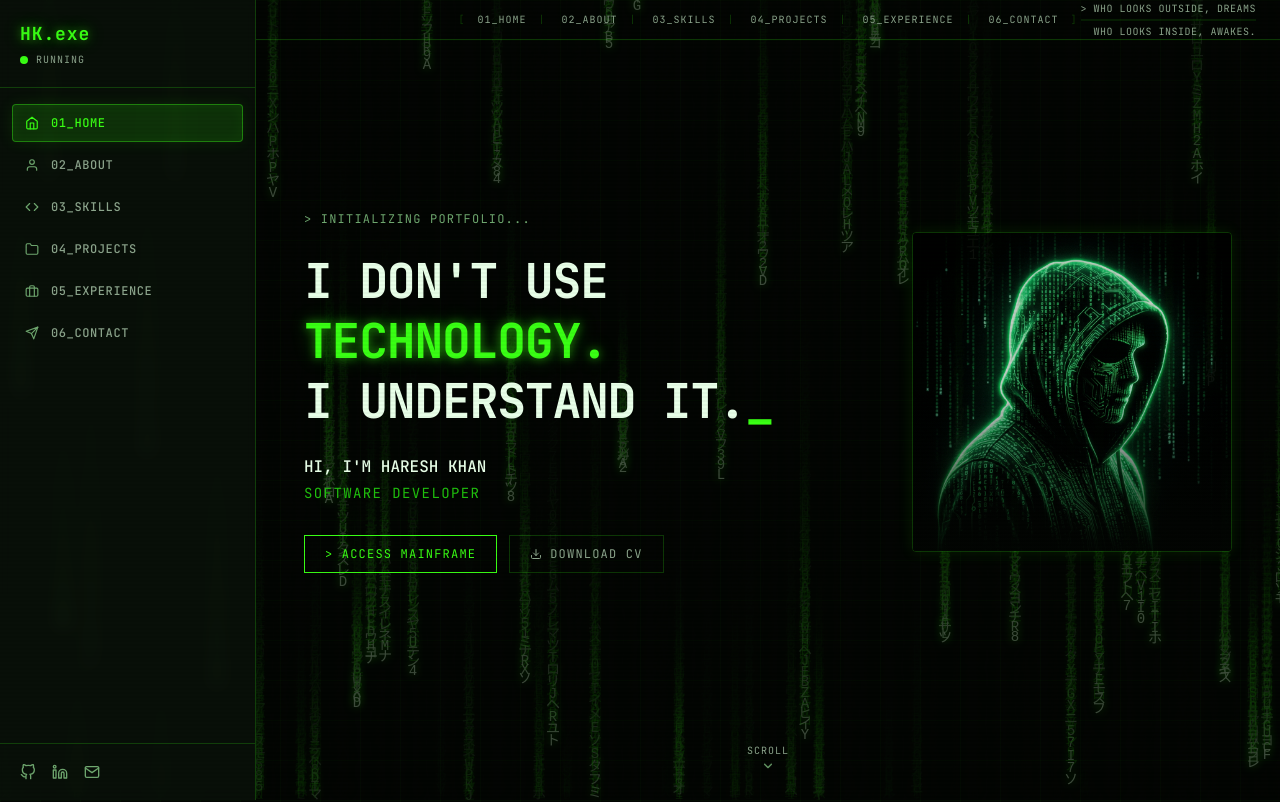
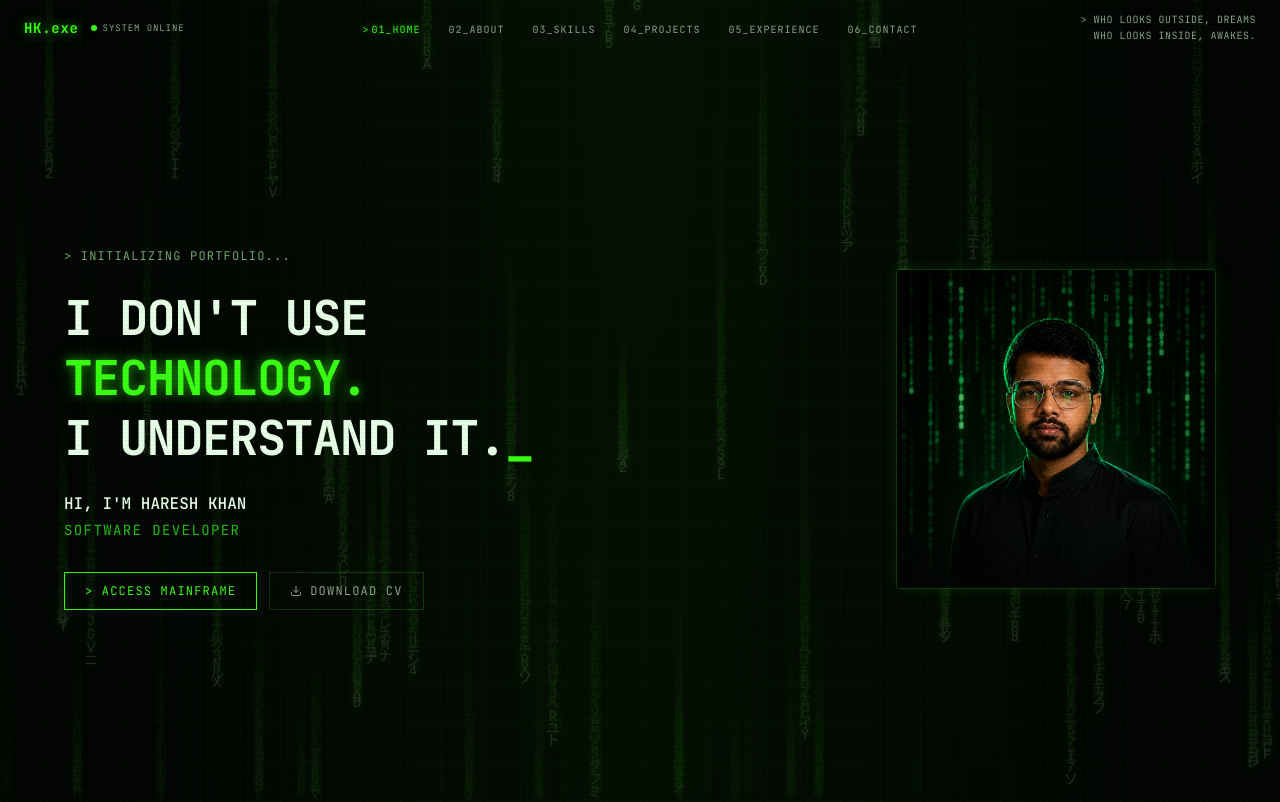
Before and after one commit to hareshkhan01/my-portfolio, a React (Vite) app: page / in a window 1280 px wide. Shown: the top 802 px of the page. Built offline with nearby package versions, Linux system fonts and the light colour scheme.

Commit message:
Add self image and remove slide bar component

```diff
--- a/src/App.jsx
+++ b/src/App.jsx
@@ -1,5 +1,5 @@
 import MatrixRain from "./components/MatrixRain";
-import Sidebar from "./components/Sidebar";
+import Navbar from "./components/Navbar";
 import MobileNav from "./components/MobileNav";
 import Hero from "./components/Hero";
 import About from "./components/About";
@@ -11,16 +11,18 @@ import Footer from "./components/Footer";
 
 function App() {
   return (
-    <div className="scanlines grid-bg">
+    <div className="scanlines grid-bg w-full min-h-screen">
       {/* Matrix Rain Background */}
       <MatrixRain />
 
-      {/* Navigation */}
-      <Sidebar />
+      {/* Mobile Navigation */}
       <MobileNav />
 
       {/* Main Content */}
-      <main className="flex-1 lg:ml-56 xl:ml-64 relative z-10 pt-12 lg:pt-0">
+      <main className="flex-1 relative z-10 pt-12 lg:pt-0">
+        {/* Desktop Sticky Navbar */}
+        <Navbar />
+
         <Hero />
         <About />
         <Skills />
--- a/src/components/About.jsx
+++ b/src/components/About.jsx
@@ -1,7 +1,7 @@
 import { motion } from "framer-motion";
 import SectionHeader from "./SectionHeader";
 import { aboutData } from "../data/portfolio";
-import heroImg from "../assets/hero-cyberpunk.png";
+import heroImg from "../assets/my-matrix-image.png";
 
 const About = () => {
   return (
@@ -22,7 +22,7 @@ const About = () => {
               <img
                 src={heroImg}
                 alt="Developer portrait"
-                className="w-full h-full object-cover opacity-70"
+                className="w-full h-full object-cover "
                 loading="lazy"
               />
               <div className="absolute inset-0 bg-gradient-to-t from-matrix-bg/60 via-transparent to-transparent" />
--- a/src/components/Footer.jsx
+++ b/src/components/Footer.jsx
@@ -4,9 +4,9 @@ import { personalInfo } from "../data/portfolio";
 const Footer = () => (
   <footer className="border-t border-matrix-border py-6 px-4 md:px-8">
     <div className="max-w-6xl mx-auto flex flex-col md:flex-row items-center justify-between gap-4">
-      <div className="flex items-center gap-2">
-        <span className="w-2 h-2 rounded-full bg-matrix-primary" />
-        <span className="text-[10px] text-matrix-text-muted tracking-widest uppercase">SYSTEM STATUS 100%</span>
+      <div className="flex flex-col gap-0.5">
+        <span className="text-[10px] text-matrix-text-muted tracking-widest">&gt; SYSTEM STATUS: ONLINE</span>
+        <span className="text-[10px] text-matrix-text-muted tracking-widest">&gt; CONNECTION CLOSED.</span>
       </div>
       <div className="flex items-center gap-4">
         <a href={personalInfo.social.github} target="_blank" rel="noopener noreferrer" className="text-matrix-muted hover:text-matrix-primary transition-colors" aria-label="GitHub"><FiGithub size={14} /></a>
--- a/src/components/Hero.jsx
+++ b/src/components/Hero.jsx
@@ -1,7 +1,7 @@
 import { motion } from "framer-motion";
 import { FiChevronDown, FiDownload } from "react-icons/fi";
-import { personalInfo, navItems } from "../data/portfolio";
-import heroImg from "../assets/hero-cyberpunk.png";
+import { personalInfo } from "../data/portfolio";
+import heroImg from "../assets/my-matrix-image.png";
 
 const Hero = () => {
   const handleScroll = (e, href) => {
@@ -12,31 +12,6 @@ const Hero = () => {
 
   return (
     <section id="home" className="min-h-screen flex flex-col relative overflow-hidden">
-      {/* Top Navigation Bar (desktop only) + Quote */}
-      <div className="hidden lg:flex items-center justify-center gap-1 py-3 border-b border-matrix-border text-[10px] tracking-widest text-matrix-text-muted relative">
-        <span className="text-matrix-border">[</span>
-        {navItems.map((item, i) => (
-          <span key={item.id}>
-            <a href={item.href} onClick={(e) => handleScroll(e, item.href)} className="hover:text-matrix-primary transition-colors px-2 py-1">
-              {item.label}
-            </a>
-            {i < navItems.length - 1 && <span className="text-matrix-border mx-1">|</span>}
-          </span>
-        ))}
-        <span className="text-matrix-border">]</span>
-
-        {/* Quote straddling the border line */}
-        <div className="absolute right-6 top-1/2 -translate-y-1/2 text-right flex flex-col items-end">
-          <p className="text-[10px] text-matrix-text-muted tracking-wider leading-none mb-1.5">
-            &gt; WHO LOOKS OUTSIDE, DREAMS
-          </p>
-          <div className="w-full h-px bg-matrix-border my-0" />
-          <p className="text-[10px] text-matrix-text-muted tracking-wider leading-none mt-1.5">
-            WHO LOOKS INSIDE, AWAKES.
-          </p>
-        </div>
-      </div>
-
       {/* Hero Content */}
       <div className="flex-1 flex items-center justify-center px-4 md:px-8 lg:px-12 py-12 lg:py-0">
         <div className="w-full max-w-6xl flex flex-col lg:flex-row items-center gap-8 lg:gap-12">
@@ -72,7 +47,7 @@ const Hero = () => {
           {/* Right: Hero Image */}
           <motion.div initial={{ opacity: 0, scale: 0.9 }} animate={{ opacity: 1, scale: 1 }} transition={{ delay: 0.7, duration: 0.8 }} className="flex-shrink-0 w-48 h-48 sm:w-56 sm:h-56 md:w-72 md:h-72 lg:w-80 lg:h-80 relative">
             <div className="absolute inset-0 border border-matrix-border rounded-sm overflow-hidden glow-box">
-              <img src={heroImg} alt="Cyberpunk developer silhouette with neon green digital accents" className="w-full h-full object-cover opacity-80" loading="eager" />
+              <img src={heroImg} alt="Cyberpunk developer silhouette with neon green digital accents" className="w-full h-full object-cover" loading="lazy" />
               <div className="absolute inset-0 bg-gradient-to-t from-matrix-bg/80 via-transparent to-transparent" />
             </div>
           </motion.div>
--- a/src/components/MatrixRain.jsx
+++ b/src/components/MatrixRain.jsx
@@ -149,7 +149,7 @@ const MatrixRain = () => {
       className="fixed inset-0 pointer-events-none"
       style={{
         zIndex: 0,
-        opacity: 0.3,
+        opacity: 0.16,
       }}
       aria-hidden="true"
     />
--- /dev/null
+++ b/src/components/Navbar.jsx
@@ -0,0 +1,94 @@
+import { useState, useEffect } from "react";
+import { personalInfo, navItems } from "../data/portfolio";
+
+const Navbar = () => {
+  const [activeSection, setActiveSection] = useState("home");
+  const [scrolled, setScrolled] = useState(false);
+
+  useEffect(() => {
+    const observers = [];
+    navItems.forEach(({ id }) => {
+      const el = document.getElementById(id);
+      if (!el) return;
+      const observer = new IntersectionObserver(
+        (entries) => {
+          entries.forEach((entry) => {
+            if (entry.isIntersecting) setActiveSection(id);
+          });
+        },
+        { rootMargin: "-30% 0px -60% 0px", threshold: 0 }
+      );
+      observer.observe(el);
+      observers.push(observer);
+    });
+    return () => observers.forEach((obs) => obs.disconnect());
+  }, []);
+
+  useEffect(() => {
+    const onScroll = () => setScrolled(window.scrollY > 50);
+    window.addEventListener("scroll", onScroll, { passive: true });
+    return () => window.removeEventListener("scroll", onScroll);
+  }, []);
+
+  const handleNavClick = (e, href) => {
+    e.preventDefault();
+    const target = document.querySelector(href);
+    if (target) target.scrollIntoView({ behavior: "smooth" });
+  };
+
+  return (
+    <header
+      className={`hidden lg:block sticky top-0 z-50 transition-all duration-300 ${
+        scrolled
+          ? "bg-matrix-surface/90 backdrop-blur-md border-b border-matrix-border shadow-[0_1px_12px_rgba(57,255,20,0.05)]"
+          : "bg-transparent border-b border-transparent"
+      }`}
+    >
+      <nav className="flex items-center justify-between px-6 py-3" aria-label="Main navigation">
+        {/* Left: Brand */}
+        <div className="flex items-center gap-3 flex-shrink-0">
+          <span className="text-matrix-primary font-bold text-sm tracking-wider glow-text">
+            HK.exe
+          </span>
+          <span className="flex items-center gap-1.5 text-[9px] text-matrix-text-muted tracking-widest uppercase">
+            <span className="w-1.5 h-1.5 rounded-full bg-matrix-primary animate-pulse" />
+            SYSTEM ONLINE
+          </span>
+        </div>
+
+        {/* Center: Nav Links */}
+        <ul className="flex items-center gap-1 absolute left-1/2 -translate-x-1/2">
+          {navItems.map((item) => {
+            const isActive = activeSection === item.id;
+            return (
+              <li key={item.id}>
+                <a
+                  href={item.href}
+                  onClick={(e) => handleNavClick(e, item.href)}
+                  className={`px-3 py-1.5 text-[10px] tracking-widest rounded-sm transition-all duration-200 ${
+                    isActive
+                      ? "text-matrix-primary glow-text"
+                      : "text-matrix-text-muted hover:text-matrix-primary"
+                  }`}
+                  aria-current={isActive ? "true" : undefined}
+                >
+                  {isActive && <span className="mr-0.5">&gt;</span>}
+                  {item.label}
+                </a>
+              </li>
+            );
+          })}
+        </ul>
+
+        {/* Right: Quote */}
+        <div className="text-right flex-shrink-0">
+          <p className="text-[10px] text-matrix-text-muted tracking-wider leading-relaxed">
+            &gt; WHO LOOKS OUTSIDE, DREAMS<br />WHO LOOKS INSIDE, AWAKES.
+          </p>
+        </div>
+      </nav>
+    </header>
+  );
+};
+
+export default Navbar;
--- a/src/data/portfolio.js
+++ b/src/data/portfolio.js
@@ -42,11 +42,11 @@ export const personalInfo = {
   subtitle: "Hi, I'm Haresh Khan",
   initializingText: "> INITIALIZING PORTFOLIO...",
   social: {
-    github: "YOUR_GITHUB_URL",
-    linkedin: "YOUR_LINKEDIN_URL",
-    email: "YOUR_EMAIL",
+    github: "https://github.com/hareshkhan0",
+    linkedin: "https://www.linkedin.com/in/haresh-khan-481451331/",
+    email: "hareshkhan060@gmail.com",
   },
-  resumeUrl: "#",
+  resumeUrl: "https://drive.google.com/file/d/15RTBIExe50bfZf8Q67Fk_vPa5ZzC1RVx/view?usp=drive_link",
 };
 
 export const aboutData = {
--- a/src/index.css
+++ b/src/index.css
@@ -141,6 +141,7 @@ textarea:focus-visible {
 .grid-bg {
   background-image:
     linear-gradient(rgba(57, 255, 20, 0.03) 1px, transparent 1px),
-    linear-gradient(90deg, rgba(57, 255, 20, 0.03) 1px, transparent 1px);
-  background-size: 40px 40px;
+    linear-gradient(90deg, rgba(57, 255, 20, 0.03) 1px, transparent 1px),
+    radial-gradient(ellipse at 50% 0%, rgba(57, 255, 20, 0.06) 0%, transparent 60%);
+  background-size: 40px 40px, 40px 40px, 100% 100%;
 }
```
Also changed, not shown: src/assets/my-matrix-image.png (added).
